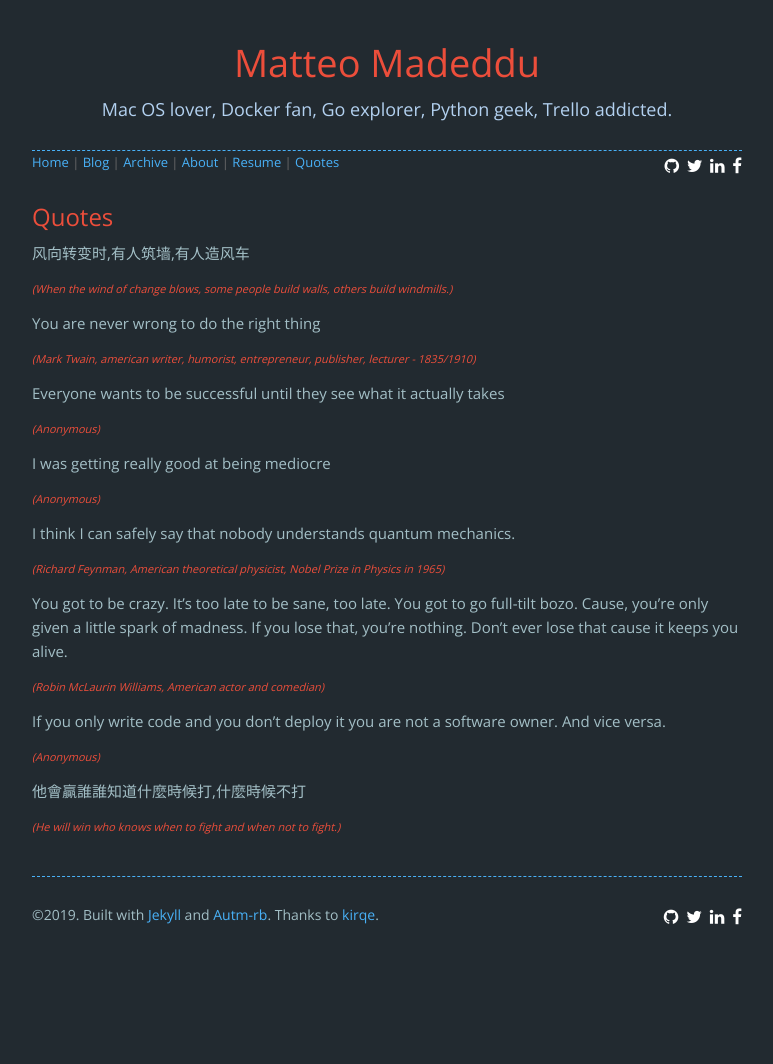
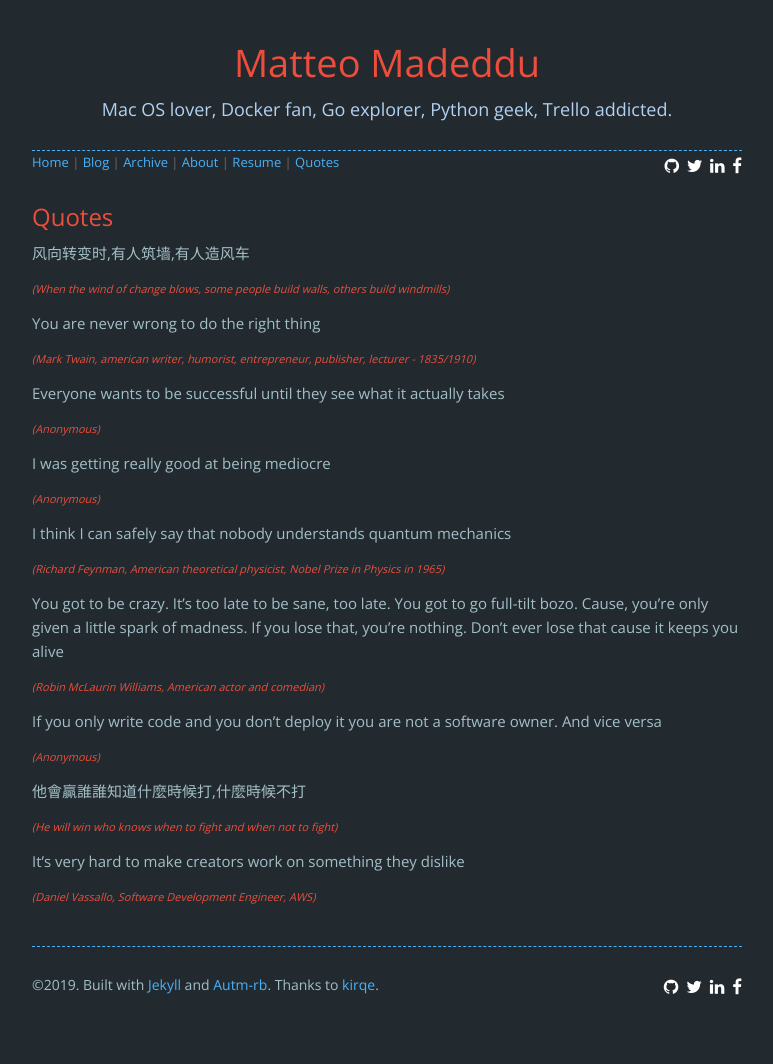
Before and after one commit to made2591/blog.madeddu.xyz, a Jekyll site: the page built from quotes.html, in a window 1280 px wide. Shown: the whole page, without its empty margins (253-1026 px from the left). Built offline with Jekyll 4.4.1, drawn with Linux system fonts in a browser that asks for light colours; nearby versions of some CDN libraries; comment, search, counter and statistics services are not loaded; before the commit the page ends 994 px from its top, so only the background shows below that.

Commit message:
Update quotes.yml

```diff
--- a/_data/quotes.yml
+++ b/_data/quotes.yml
@@ -2,7 +2,7 @@ text: |
 
   风向转变时,有人筑墙,有人造风车
 
-  <span style="font-size: 11px; font-style: italic;">(When the wind of change blows, some people build walls, others build windmills.)<span>
+  <span style="font-size: 11px; font-style: italic;">(When the wind of change blows, some people build walls, others build windmills)<span>
 
 
   You are never wrong to do the right thing
@@ -20,21 +20,26 @@ text: |
   <span style="font-size: 11px; font-style: italic;">(Anonymous)<span>
 
 
-  I think I can safely say that nobody understands quantum mechanics.
+  I think I can safely say that nobody understands quantum mechanics
 
   <span style="font-size: 11px; font-style: italic;">(Richard Feynman, American theoretical physicist, Nobel Prize in Physics in 1965)<span>
 
 
-  You got to be crazy. It’s too late to be sane, too late. You got to go full-tilt bozo. Cause, you’re only given a little spark of madness. If you lose that, you’re nothing. Don’t ever lose that cause it keeps you alive.
+  You got to be crazy. It’s too late to be sane, too late. You got to go full-tilt bozo. Cause, you’re only given a little spark of madness. If you lose that, you’re nothing. Don’t ever lose that cause it keeps you alive
 
   <span style="font-size: 11px; font-style: italic;">(Robin McLaurin Williams, American actor and comedian)<span>
 
 
-  If you only write code and you don't deploy it you are not a software owner. And vice versa.
+  If you only write code and you don't deploy it you are not a software owner. And vice versa
 
   <span style="font-size: 11px; font-style: italic;">(Anonymous)<span>
 
 
   他會贏誰誰知道什麼時候打,什麼時候不打
 
-  <span style="font-size: 11px; font-style: italic;">(He will win who knows when to fight and when not to fight.)<span>
+  <span style="font-size: 11px; font-style: italic;">(He will win who knows when to fight and when not to fight)<span>
+
+
+  It's very hard to make creators work on something they dislike
+
+  <span style="font-size: 11px; font-style: italic;">(Daniel Vassallo, Software Development Engineer, AWS)<span>
```
